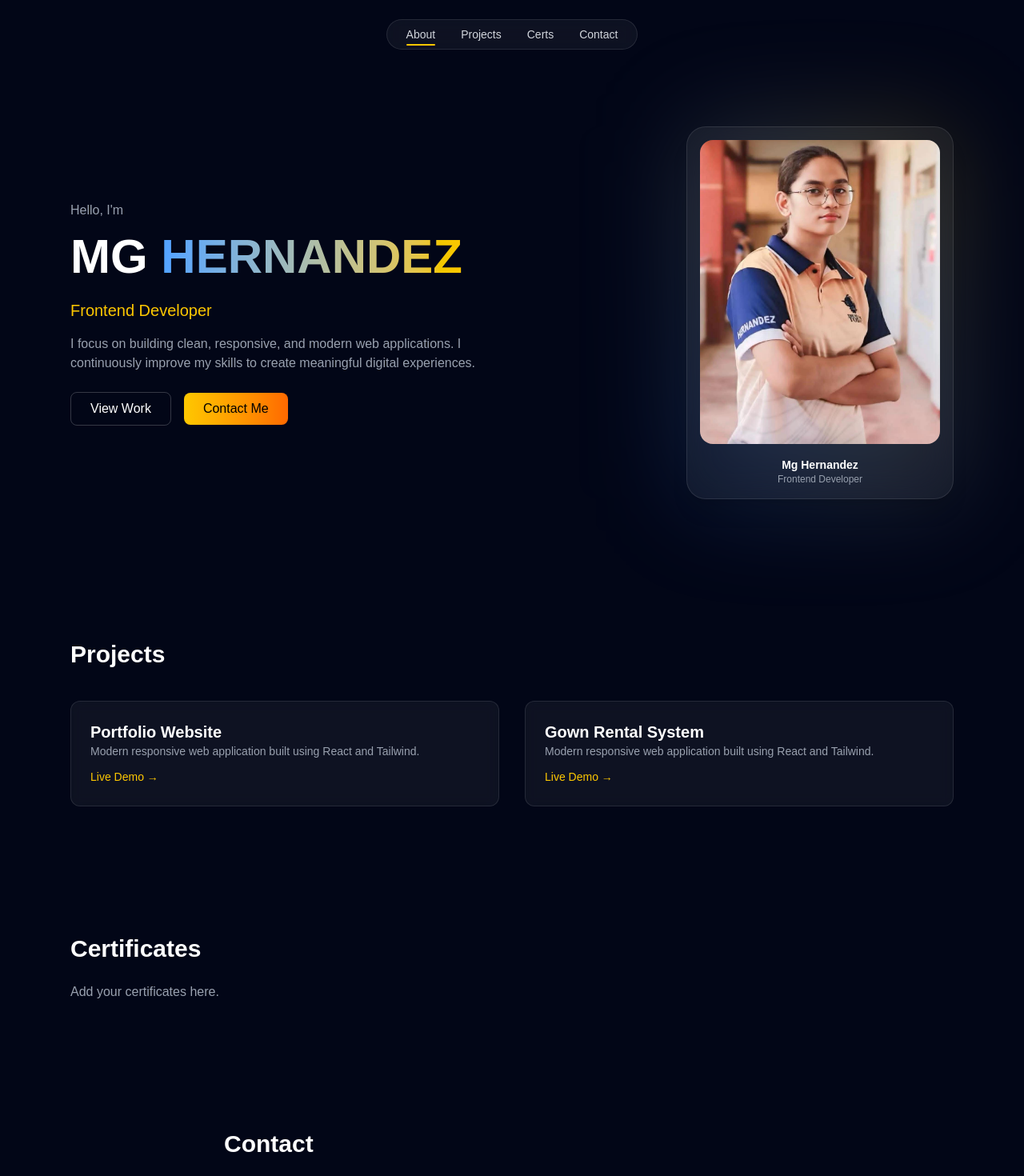
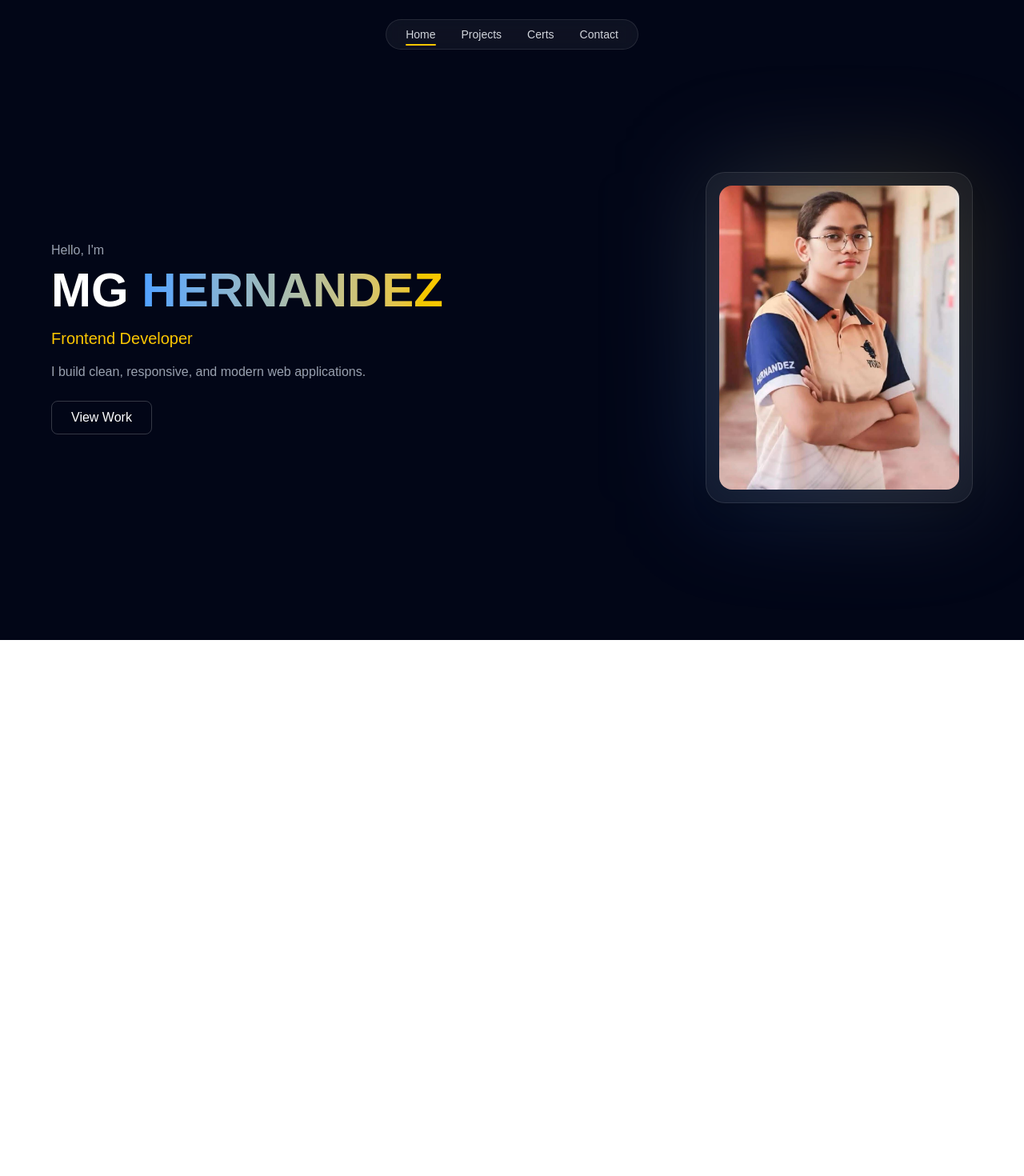
Before and after one commit to mghernandez690-del/portfolio, a Next.js app: page / in a window 1280 px wide. Shown: the top 1470 px of the page at 80% size. After the commit the page ends 800 px from the top, so only its background shows below. Built offline with nearby package versions, Linux system fonts and the light colour scheme.

Commit message:
final tab navigation system

```diff
--- a/app/page.tsx
+++ b/app/page.tsx
@@ -1,45 +1,28 @@
 "use client";
 
-import { useEffect, useState } from "react";
-import { motion } from "framer-motion";
+import { useState } from "react";
+import { motion, AnimatePresence } from "framer-motion";
 
 export default function Home() {
-  const [active, setActive] = useState("about");
-
-  // 🔥 background subtle movement
-  useEffect(() => {
-    const move = () => {
-      const el = document.getElementById("bg-glow");
-      if (!el) return;
-      el.style.transform = `translateY(${window.scrollY * 0.2}px)`;
-    };
-    window.addEventListener("scroll", move);
-    return () => window.removeEventListener("scroll", move);
-  }, []);
+  const [active, setActive] = useState("home");
 
   return (
-    <main className="min-h-screen bg-[#020617] text-white relative overflow-hidden">
+    <main className="h-screen bg-[#020617] text-white relative overflow-hidden">
 
-      {/* 🔥 BACKGROUND (SUBTLE ANIMATION) */}
-      <div
-        id="bg-glow"
-        className="absolute inset-0 -z-10 transition-transform duration-300"
-      >
-        <div className="absolute w-[600px] h-[600px] bg-blue-700/20 blur-[150px] top-[-150px] left-[-150px]" />
+      {/* BACKGROUND */}
+      <div className="absolute inset-0 -z-10">
+        <div className="absolute w-[600px] h-[600px] bg-blue-700/20 blur-[150px] top-[-100px] left-[-100px]" />
         <div className="absolute w-[500px] h-[500px] bg-yellow-400/20 blur-[120px] bottom-[-100px] right-[-100px]" />
       </div>
 
-      {/* 🔹 NAVBAR */}
+      {/* NAVBAR */}
       <nav className="flex justify-center pt-6">
         <div className="backdrop-blur-md bg-white/5 border border-white/10 px-6 py-2 rounded-full flex gap-8 text-sm">
 
-          {["about", "projects", "certs", "contact"].map((item) => (
+          {["home", "projects", "certs", "contact"].map((item) => (
             <button
               key={item}
-              onClick={() => {
-                setActive(item);
-                document.getElementById(item)?.scrollIntoView({ behavior: "smooth" });
-              }}
+              onClick={() => setActive(item)}
               className="relative capitalize text-gray-300 hover:text-white transition"
             >
               {item}
@@ -54,14 +37,25 @@ export default function Home() {
         </div>
       </nav>
 
-      {/* 🔥 HERO */}
-      <section id="about" className="max-w-6xl mx-auto px-6 py-24 flex flex-col md:flex-row items-center justify-between gap-10">
+      {/* SCREEN SWITCH */}
+      <div className="h-[calc(100vh-80px)] flex items-center justify-center px-6">
 
-        {/* TEXT */}
+        <AnimatePresence mode="wait">
+
+          {/* 🏠 HOME (WITH PROFILE) */}
+          {active === "home" && (
+            <motion.div
+              key="home"
+              initial={{ opacity: 0, y: 40 }}
+              animate={{ opacity: 1, y: 0 }}
+              exit={{ opacity: 0, y: -40 }}
+              className="max-w-6xl w-full flex flex-col md:flex-row items-center justify-between gap-10"
+            >
+
               <div className="max-w-xl">
                 <p className="text-gray-400 mb-2">Hello, I'm</p>
 
-          <h1 className="text-6xl font-bold mb-4 leading-tight">
+                <h1 className="text-6xl font-bold mb-4">
                   MG{" "}
                   <span className="bg-gradient-to-r from-blue-400 to-yellow-400 text-transparent bg-clip-text">
                     HERNANDEZ
@@ -73,116 +67,77 @@ export default function Home() {
                 </h2>
 
                 <p className="text-gray-400 mb-6">
-            I focus on building clean, responsive, and modern web applications.
-            I continuously improve my skills to create meaningful digital experiences.
+                  I build clean, responsive, and modern web applications.
                 </p>
 
-          <div className="space-x-4">
                 <button
-              onClick={() =>
-                document.getElementById("projects")?.scrollIntoView({ behavior: "smooth" })
-              }
+                  onClick={() => setActive("projects")}
                   className="px-6 py-2 border border-white/20 rounded-lg hover:bg-white/10 transition"
                 >
                   View Work
                 </button>
-
-            <button
-              onClick={() =>
-                document.getElementById("contact")?.scrollIntoView({ behavior: "smooth" })
-              }
-              className="px-6 py-2 bg-gradient-to-r from-yellow-400 to-orange-500 text-black rounded-lg hover:scale-105 transition"
-            >
-              Contact Me
-            </button>
-          </div>
               </div>
 
-        {/* 💎 3D GLASS IMAGE */}
-        <motion.div
-          className="relative"
-          onMouseMove={(e) => {
-            const rect = e.currentTarget.getBoundingClientRect();
-            const x = e.clientX - rect.left;
-            const y = e.clientY - rect.top;
-
-            const centerX = rect.width / 2;
-            const centerY = rect.height / 2;
-
-            const rotateX = ((y - centerY) / centerY) * 8;
-            const rotateY = ((x - centerX) / centerX) * 8;
-
-            e.currentTarget.style.transform = `perspective(1000px) rotateX(${-rotateX}deg) rotateY(${rotateY}deg) scale(1.03)`;
-          }}
-          onMouseLeave={(e) => {
-            e.currentTarget.style.transform =
-              "perspective(1000px) rotateX(0deg) rotateY(0deg) scale(1)";
-          }}
-          style={{ transition: "transform 0.2s ease" }}
-        >
-
+              {/* IMAGE */}
+              <div className="relative">
                 <div className="absolute inset-0 bg-gradient-to-tr from-blue-500/20 to-yellow-400/20 blur-3xl rounded-3xl"></div>
 
                 <div className="relative bg-white/5 backdrop-blur-xl border border-white/10 rounded-3xl p-4 shadow-xl">
-
                   <img
                     src="/profile.png"
                     className="w-[300px] h-[380px] object-cover rounded-2xl"
                   />
-
-            <div className="mt-4 text-center">
-              <h3 className="text-sm font-semibold">Mg Hernandez</h3>
-              <p className="text-xs text-gray-400">Frontend Developer</p>
+                </div>
               </div>
 
-          </div>
             </motion.div>
-
-      </section>
+          )}
 
           {/* 💼 PROJECTS */}
-      <section id="projects" className="max-w-6xl mx-auto px-6 py-20">
-        <h2 className="text-3xl font-bold mb-10">Projects</h2>
-
-        <div className="grid md:grid-cols-2 gap-8">
-          {["Portfolio Website", "Gown Rental System"].map((proj, i) => (
+          {active === "projects" && (
             <motion.div
-              key={i}
-              whileHover={{ y: -8 }}
-              className="bg-white/5 border border-white/10 rounded-xl p-6 backdrop-blur"
+              key="projects"
+              initial={{ opacity: 0 }}
+              animate={{ opacity: 1 }}
+              exit={{ opacity: 0 }}
+              className="text-center"
             >
-              <h3 className="text-xl font-semibold">{proj}</h3>
-              <p className="text-gray-400 text-sm">
-                Modern responsive web application built using React and Tailwind.
-              </p>
-
-              <span className="text-yellow-400 text-sm mt-3 inline-block">
-                Live Demo →
-              </span>
+              <h2 className="text-4xl mb-6">Projects</h2>
+              <p className="text-gray-400">Your projects here...</p>
             </motion.div>
-          ))}
-        </div>
-      </section>
+          )}
 
           {/* 🎓 CERTS */}
-      <section id="certs" className="max-w-6xl mx-auto px-6 py-20">
-        <h2 className="text-3xl font-bold mb-6">Certificates</h2>
-        <p className="text-gray-400">Add your certificates here.</p>
-      </section>
+          {active === "certs" && (
+            <motion.div
+              key="certs"
+              initial={{ opacity: 0 }}
+              animate={{ opacity: 1 }}
+              exit={{ opacity: 0 }}
+              className="text-center"
+            >
+              <h2 className="text-4xl mb-6">Certificates</h2>
+              <p className="text-gray-400">Your certificates here...</p>
+            </motion.div>
+          )}
 
           {/* 📩 CONTACT */}
-      <section id="contact" className="max-w-3xl mx-auto px-6 py-20">
-        <h2 className="text-3xl font-bold mb-6">Contact</h2>
+          {active === "contact" && (
+            <motion.div
+              key="contact"
+              initial={{ opacity: 0 }}
+              animate={{ opacity: 1 }}
+              exit={{ opacity: 0 }}
+              className="text-center"
+            >
+              <h2 className="text-4xl mb-6">Contact</h2>
+              <p className="text-gray-400">Contact form here...</p>
+            </motion.div>
+          )}
 
-        <form className="space-y-4">
-          <input className="w-full p-3 bg-white/5 border border-white/10 rounded" placeholder="Name" />
-          <input className="w-full p-3 bg-white/5 border border-white/10 rounded" placeholder="Email" />
-          <textarea className="w-full p-3 bg-white/5 border border-white/10 rounded" placeholder="Message" />
-          <button className="px-6 py-2 bg-yellow-400 text-black rounded hover:scale-105 transition">
-            Send
-          </button>
-        </form>
-      </section>
+        </AnimatePresence>
+
+      </div>
 
     </main>
   );
```
Lines whose indentation alone changed are shown as unchanged.
